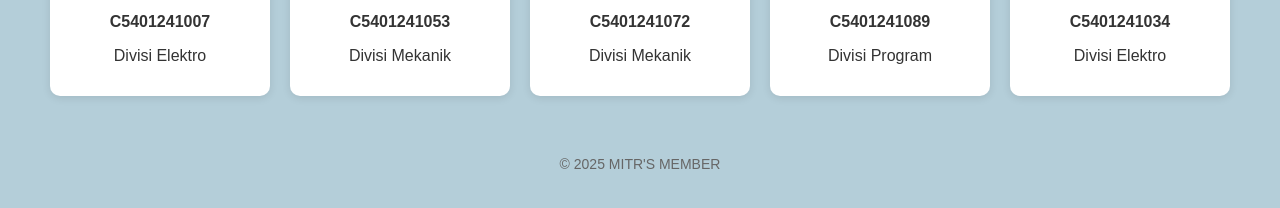
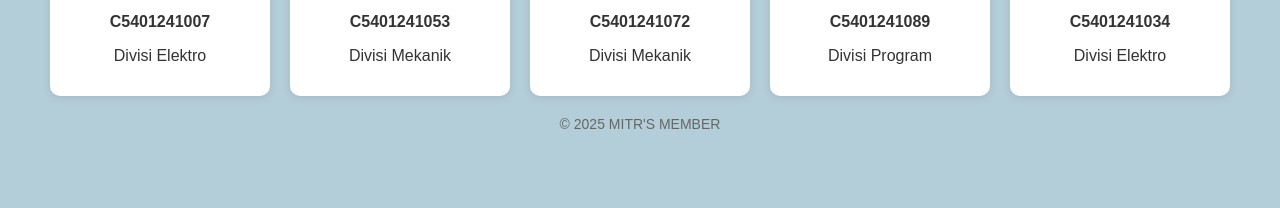
Before and after one commit to mochtaufiq8/web-2-taufiq, a plain HTML site: page index.html in a window 1280 px wide. Shown: the part 326-534 px from the top of the page. Drawn offline with Linux system fonts and the light colour scheme.

Commit message:
Update desain2.css

```diff
--- a/desain2.css
+++ b/desain2.css
@@ -43,7 +43,7 @@ h3 {
 }
 
 footer {
-  margin-top: 40px;
+  margin-bottom: 40px;
   font-size: 14px;
   color: #666;
 }
```
